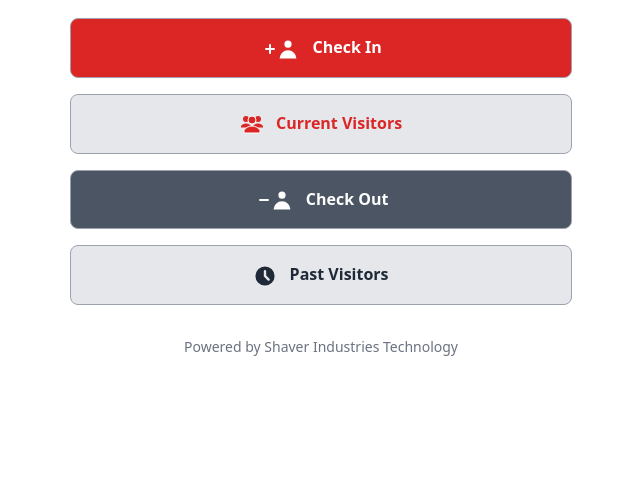
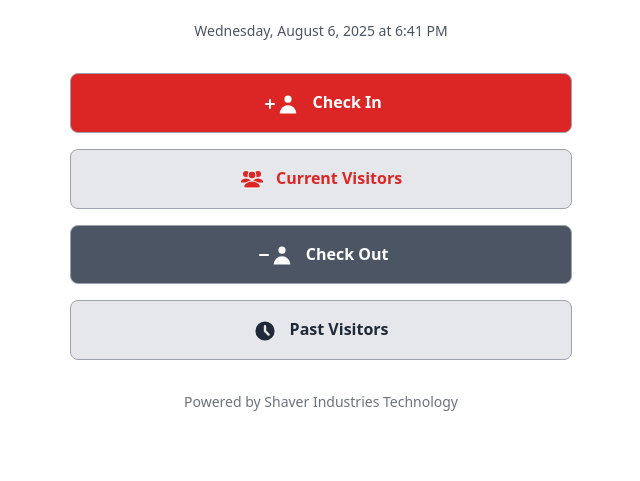
Before and after one commit to sarah87856/shaver-visitor-app, a plain HTML site: page index.html in a window 1280 px wide. Shown: the part 319-800 px from the top of the page, without its empty margins (319-959 px from the left). Drawn offline with nearby package versions, Linux system fonts and the light colour scheme.

Commit message:
Update style.css

```diff
--- a/style.css
+++ b/style.css
@@ -2,14 +2,14 @@
 /* Sets the main container to take up the full viewport height on mobile */
 #app-container {
     width: 83%;
-    margin-top: 10px;
+    margin-top: 35px;
 }
 
 /* On screens wider than 768px, it will take up 90% of the viewport height */
-@media (min-width: 768px) {
+@media (min-width: 850px) {
     #app-container {
         height: 90vh;
         max-width: 550px;
-        margin-top: 10px;
+        margin-top: 65px;
     }
 }
```
